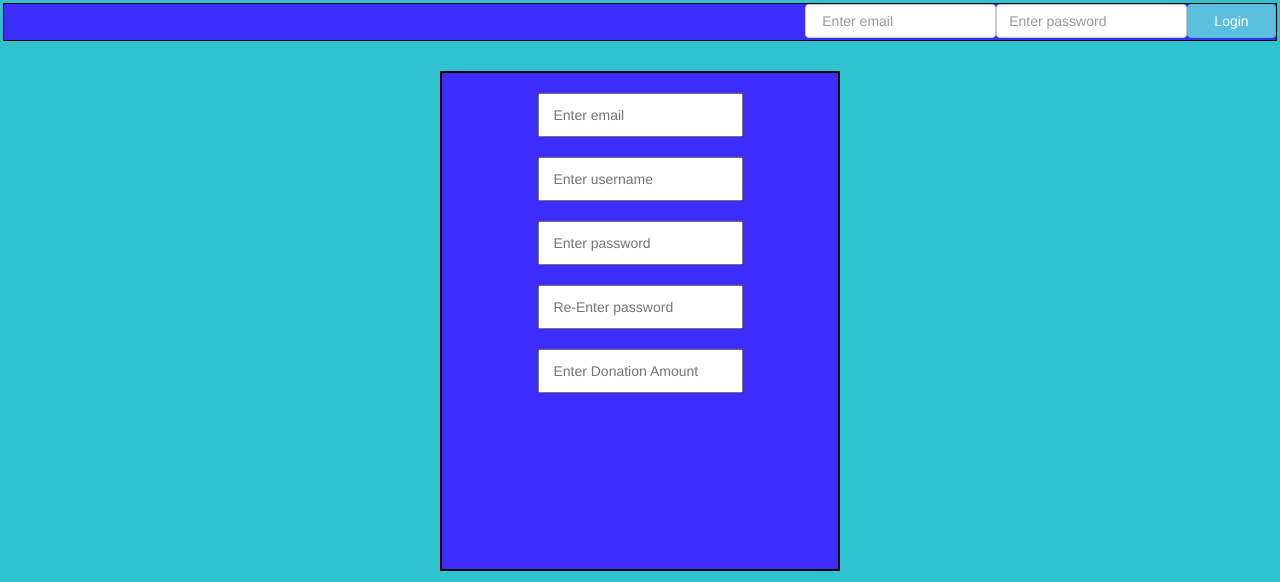
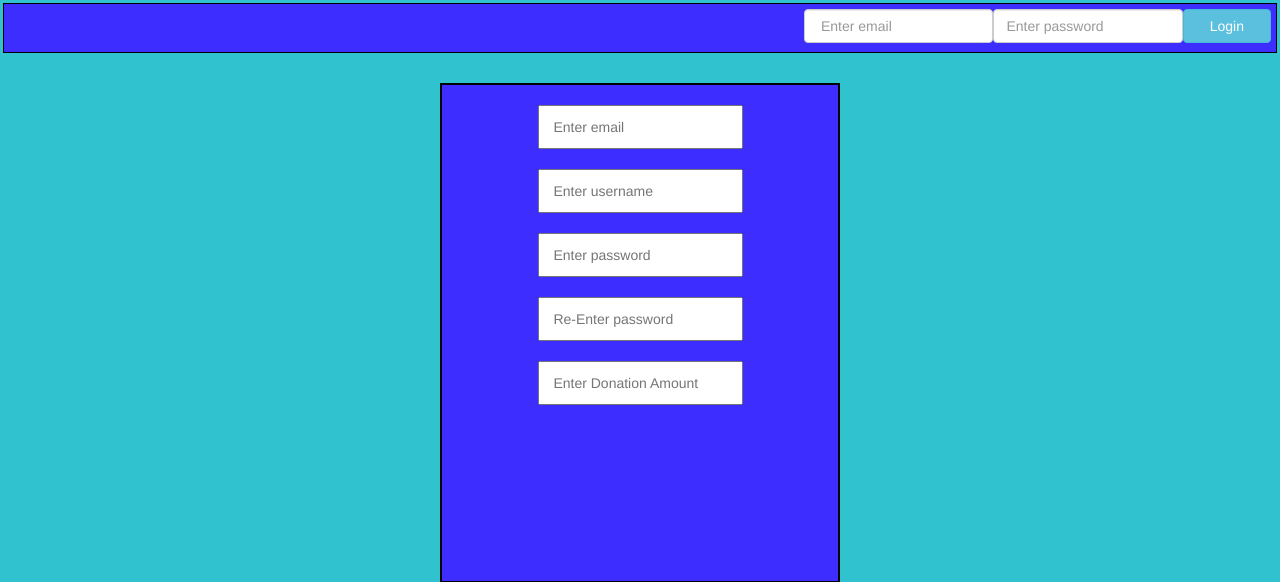
Before and after one commit to gmaurer/mastersofcode1, a PHP site: page / in a window 1280 px wide. Shown: the top 582 px of the page. Run offline with PHP 8.4, Linux system fonts and the light colour scheme; some libraries are stand-ins or nearby versions.

Commit message:
more prettying up

```diff
--- a/www/index.php
+++ b/www/index.php
@@ -109,8 +109,8 @@
 
     .login-box{
 
-        height: 38px;
-
+        height: 50px;
+        padding: 5px;
         border: 1px solid black;
         background-color: #3D2EFF;
 
@@ -127,7 +127,7 @@
 
     .login-center{
         top: 10px;
-        height: 100px;
+        height: 34px;
 
 
     }
```
